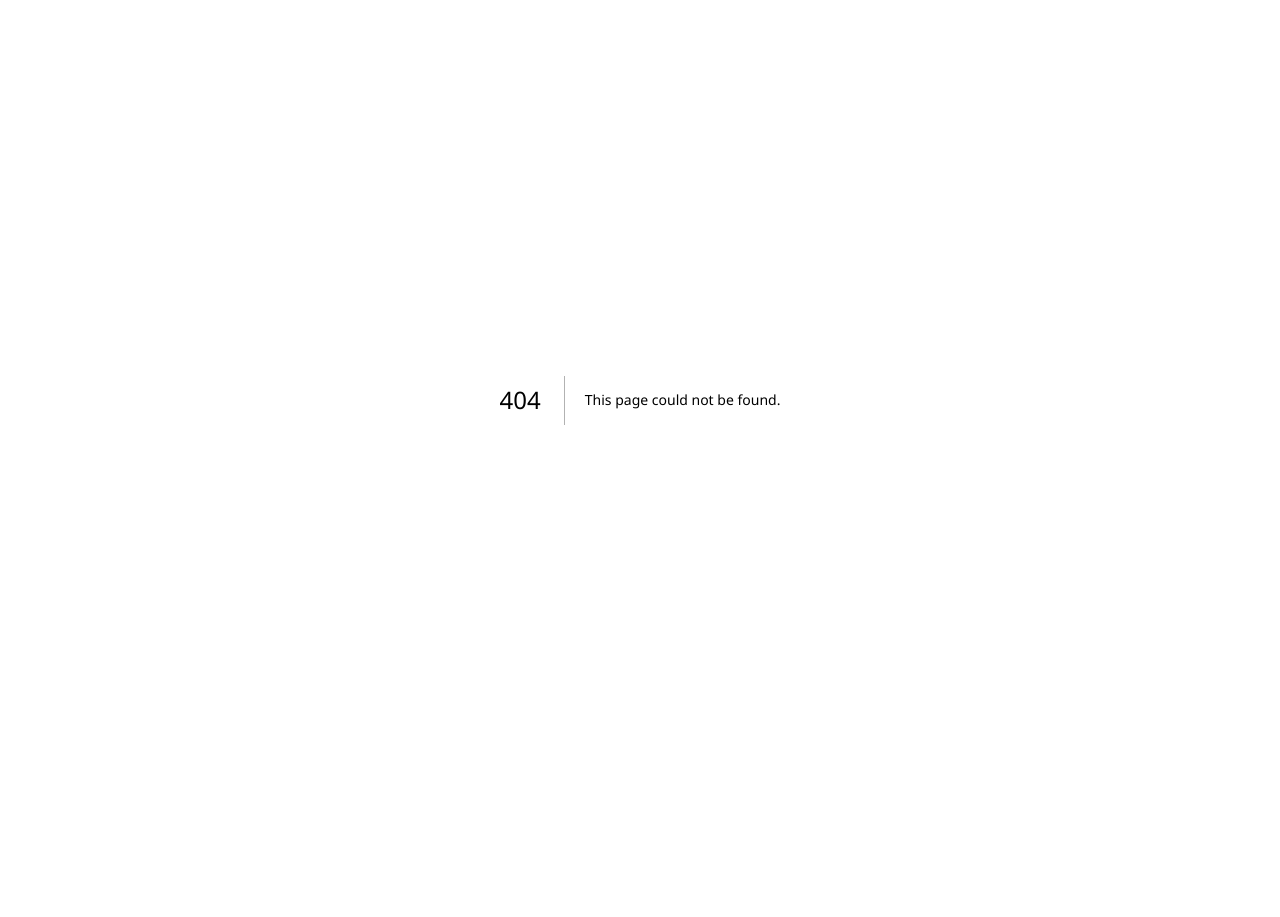
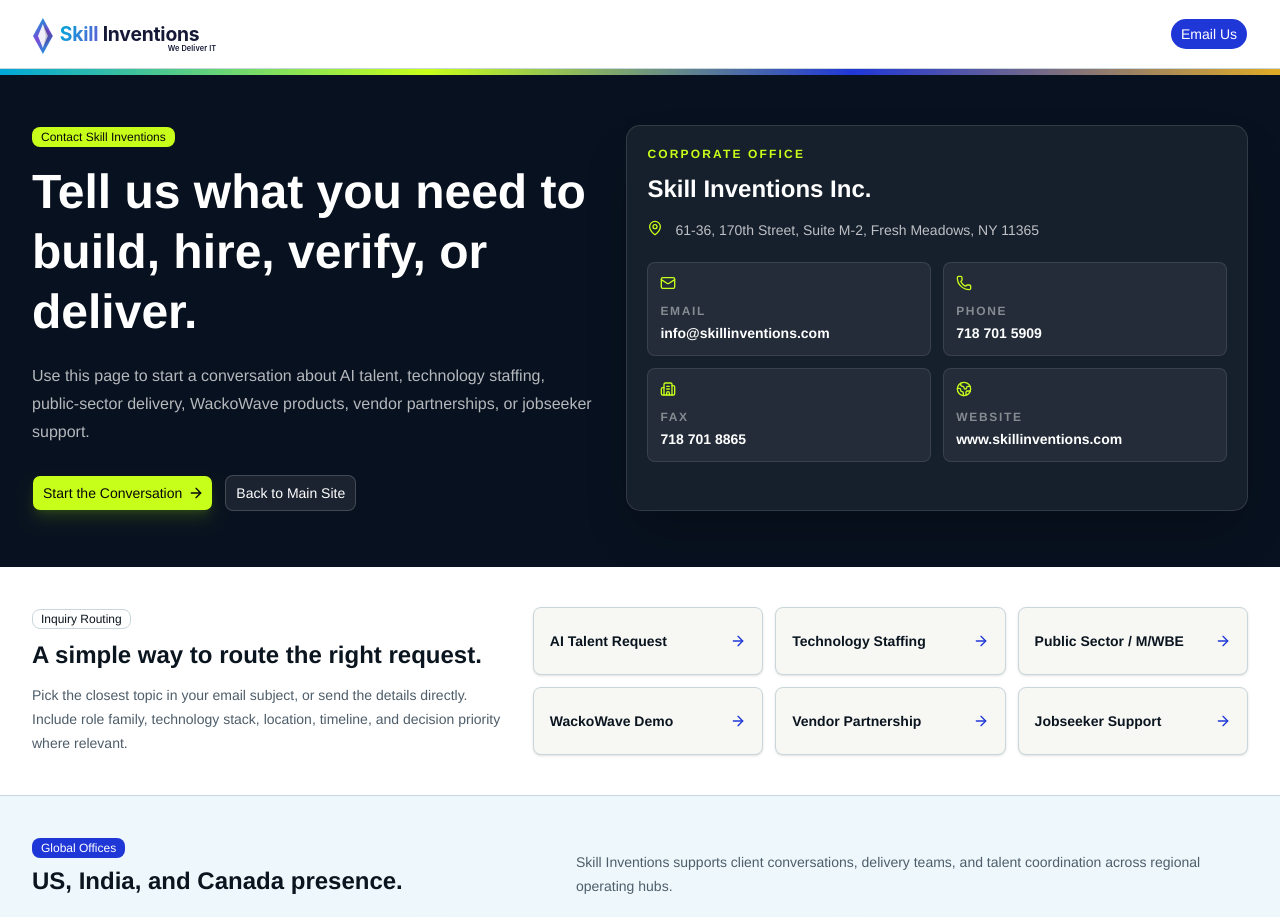
Before and after one commit to nchalana/skill-inventions, a Next.js app: page /contact in a window 1280 px wide. Before the commit this address had no page. Shown: the top 917 px of the page. Before the commit the page ends 800 px from the top, so only its background shows below. Built offline with nearby package versions, Linux system fonts and the light colour scheme.

Commit message:
Add contact page

```diff
--- /dev/null
+++ b/app/contact/page.tsx
@@ -0,0 +1,196 @@
+import type { Metadata } from 'next';
+import { ArrowRight, Building2, Globe2, Mail, MapPin, Phone } from 'lucide-react';
+
+import { Badge } from '@/components/ui/badge';
+import { Button } from '@/components/ui/button';
+
+export const metadata: Metadata = {
+  title: 'Contact Us | Skill Inventions',
+  description:
+    'Contact Skill Inventions for AI talent, technology staffing, consulting, WackoWave, public-sector, and partner opportunities.',
+};
+
+const contactMethods = [
+  {
+    label: 'Email',
+    value: 'info@skillinventions.com',
+    href: 'mailto:info@skillinventions.com',
+    icon: Mail,
+  },
+  {
+    label: 'Phone',
+    value: '718 701 5909',
+    href: 'tel:+17187015909',
+    icon: Phone,
+  },
+  {
+    label: 'Fax',
+    value: '718 701 8865',
+    href: 'tel:+17187018865',
+    icon: Building2,
+  },
+  {
+    label: 'Website',
+    value: 'www.skillinventions.com',
+    href: 'https://www.skillinventions.com',
+    icon: Globe2,
+  },
+];
+
+const offices = [
+  {
+    region: 'United States',
+    office: 'Skill Inventions Inc.',
+    address: '61-36, 170th Street, Suite M-2, Fresh Meadows, NY 11365',
+  },
+  {
+    region: 'India',
+    office: 'Skill Inventions Pvt. Ltd.',
+    address: 'Venkateshwara Nagar Colony, Sainathpuram, Dr. AS Rao Nagar, Hyderabad - 500062',
+  },
+  {
+    region: 'Canada',
+    office: 'Skill Inventions Canada',
+    address: '1500 W Georgia St Suite # 1300, Vancouver, British Columbia V6G 2Z6, CA',
+  },
+];
+
+const inquiryTypes = [
+  'AI Talent Request',
+  'Technology Staffing',
+  'Public Sector / M/WBE',
+  'WackoWave Demo',
+  'Vendor Partnership',
+  'Jobseeker Support',
+];
+
+export default function ContactPage() {
+  return (
+    <main className="min-h-screen bg-[#f7f8f4] text-foreground">
+      <header className="border-b border-border bg-white/92 backdrop-blur">
+        <nav className="mx-auto flex max-w-[92rem] items-center justify-between gap-4 px-4 py-3 sm:px-6 lg:px-8">
+          <a href="/" className="grid h-11 w-52 place-items-center overflow-hidden">
+            <img src="/skill-inventions-logo.svg" alt="Skill Inventions logo" className="h-full w-full object-contain" />
+          </a>
+          <Button
+            nativeButton={false}
+            render={<a href="mailto:info@skillinventions.com?subject=Skill%20Inventions%20Inquiry" />}
+            className="rounded-full bg-[#2037d8] text-white hover:bg-[#172db8]"
+          >
+            Email Us
+          </Button>
+        </nav>
+      </header>
+
+      <section className="relative overflow-hidden bg-[#08111f] text-white">
+        <div className="absolute inset-x-0 top-0 h-1.5 bg-[linear-gradient(90deg,#00a7d8,#c8ff1a,#2037d8,#e0ab24)]" />
+        <div className="mx-auto grid max-w-[92rem] gap-8 px-4 py-14 sm:px-6 lg:grid-cols-[0.95fr_1.05fr] lg:px-8">
+          <div>
+            <Badge className="mb-4 rounded-lg bg-[#c8ff1a] text-zinc-950">Contact Skill Inventions</Badge>
+            <h1 className="max-w-3xl text-4xl font-semibold leading-tight sm:text-5xl">
+              Tell us what you need to build, hire, verify, or deliver.
+            </h1>
+            <p className="mt-5 max-w-2xl text-base leading-7 text-white/70">
+              Use this page to start a conversation about AI talent, technology
+              staffing, public-sector delivery, WackoWave products, vendor
+              partnerships, or jobseeker support.
+            </p>
+            <div className="mt-7 flex flex-col gap-3 sm:flex-row">
+              <Button
+                nativeButton={false}
+                render={<a href="mailto:info@skillinventions.com?subject=Skill%20Inventions%20Inquiry" />}
+                size="lg"
+                className="rounded-lg bg-[#c8ff1a] text-zinc-950 shadow-lg shadow-lime-400/15 hover:bg-[#d6ff45]"
+              >
+                Start the Conversation
+                <ArrowRight data-icon="inline-end" className="size-4" />
+              </Button>
+              <Button
+                nativeButton={false}
+                render={<a href="/" />}
+                size="lg"
+                variant="outline"
+                className="rounded-lg border-white/24 bg-white/8 text-white hover:bg-white/14"
+              >
+                Back to Main Site
+              </Button>
+            </div>
+          </div>
+
+          <div className="rounded-2xl border border-white/12 bg-white/[0.06] p-5 shadow-2xl shadow-black/25">
+            <p className="text-xs font-bold uppercase tracking-[0.18em] text-[#c8ff1a]">Corporate Office</p>
+            <h2 className="mt-3 text-2xl font-semibold">Skill Inventions Inc.</h2>
+            <p className="mt-3 flex gap-3 text-sm leading-6 text-white/72">
+              <MapPin className="mt-0.5 size-4 shrink-0 text-[#c8ff1a]" />
+              <span>61-36, 170th Street, Suite M-2, Fresh Meadows, NY 11365</span>
+            </p>
+            <div className="mt-5 grid gap-3 sm:grid-cols-2">
+              {contactMethods.map(({ label, value, href, icon: Icon }) => (
+                <a
+                  key={label}
+                  href={href}
+                  className="rounded-lg border border-white/10 bg-white/[0.06] p-3 transition hover:border-[#c8ff1a]/50 hover:bg-white/[0.1]"
+                >
+                  <Icon className="mb-3 size-4 text-[#c8ff1a]" />
+                  <p className="text-xs font-semibold uppercase tracking-[0.14em] text-white/45">{label}</p>
+                  <p className="mt-1 text-sm font-semibold text-white">{value}</p>
+                </a>
+              ))}
+            </div>
+          </div>
+        </div>
+      </section>
+
+      <section className="border-b border-border bg-white">
+        <div className="mx-auto grid max-w-[92rem] gap-6 px-4 py-10 sm:px-6 lg:grid-cols-[0.8fr_1.2fr] lg:px-8">
+          <div>
+            <Badge variant="outline" className="mb-3 rounded-lg">Inquiry Routing</Badge>
+            <h2 className="text-2xl font-semibold leading-tight">A simple way to route the right request.</h2>
+            <p className="mt-3 text-sm leading-6 text-muted-foreground">
+              Pick the closest topic in your email subject, or send the details
+              directly. Include role family, technology stack, location,
+              timeline, and decision priority where relevant.
+            </p>
+          </div>
+          <div className="grid gap-3 sm:grid-cols-2 xl:grid-cols-3">
+            {inquiryTypes.map((type) => (
+              <a
+                key={type}
+                href={`mailto:info@skillinventions.com?subject=${encodeURIComponent(type)}`}
+                className="flex items-center justify-between gap-3 rounded-lg border border-border bg-[#f7f8f4] p-4 text-sm font-semibold shadow-sm transition hover:border-[#2037d8]/30 hover:bg-[#eef8fc]"
+              >
+                {type}
+                <ArrowRight className="size-4 shrink-0 text-[#2037d8]" />
+              </a>
+            ))}
+          </div>
+        </div>
+      </section>
+
+      <section className="bg-[#eef8fc]">
+        <div className="mx-auto max-w-[92rem] px-4 py-10 sm:px-6 lg:px-8">
+          <div className="mb-5 flex flex-col gap-3 sm:flex-row sm:items-end sm:justify-between">
+            <div>
+              <Badge className="mb-2 rounded-lg bg-[#2037d8] text-white">Global Offices</Badge>
+              <h2 className="text-2xl font-semibold">US, India, and Canada presence.</h2>
+            </div>
+            <p className="max-w-2xl text-sm leading-6 text-muted-foreground">
+              Skill Inventions supports client conversations, delivery teams,
+              and talent coordination across regional operating hubs.
+            </p>
+          </div>
+
+          <div className="grid gap-3 lg:grid-cols-3">
+            {offices.map((office) => (
+              <article key={office.region} className="rounded-lg border border-[#2037d8]/15 bg-white p-4 shadow-sm">
+                <p className="text-xs font-bold uppercase tracking-[0.14em] text-[#e0ab24]">{office.region}</p>
+                <h3 className="mt-2 text-base font-semibold">{office.office}</h3>
+                <p className="mt-2 text-sm leading-6 text-muted-foreground">{office.address}</p>
+              </article>
+            ))}
+          </div>
+        </div>
+      </section>
+    </main>
+  );
+}
--- a/app/page.tsx
+++ b/app/page.tsx
@@ -293,12 +293,12 @@
       {
         title: 'Office Hubs',
         copy: 'New York, Hyderabad, and Toronto regional presence',
-        href: '#contact',
+        href: '/contact',
       },
       {
         title: 'Contact',
         copy: 'Talk to Skill Inventions about technology, talent, or WackoWave',
-        href: 'mailto:hello@skillinventions.com',
+        href: '/contact',
       },
     ],
   },
@@ -496,8 +496,8 @@
       { label: 'MWBE Certified', href: '#contact' },
       { label: 'E-Verify Employer', href: '#contact' },
       { label: 'Public Sector / M/WBE', href: '/public-sector' },
-      { label: 'Office Hubs', href: '#contact' },
-      { label: 'Contact', href: 'mailto:hello@skillinventions.com' },
+      { label: 'Office Hubs', href: '/contact' },
+      { label: 'Contact', href: '/contact' },
     ],
   },
 ];
```
